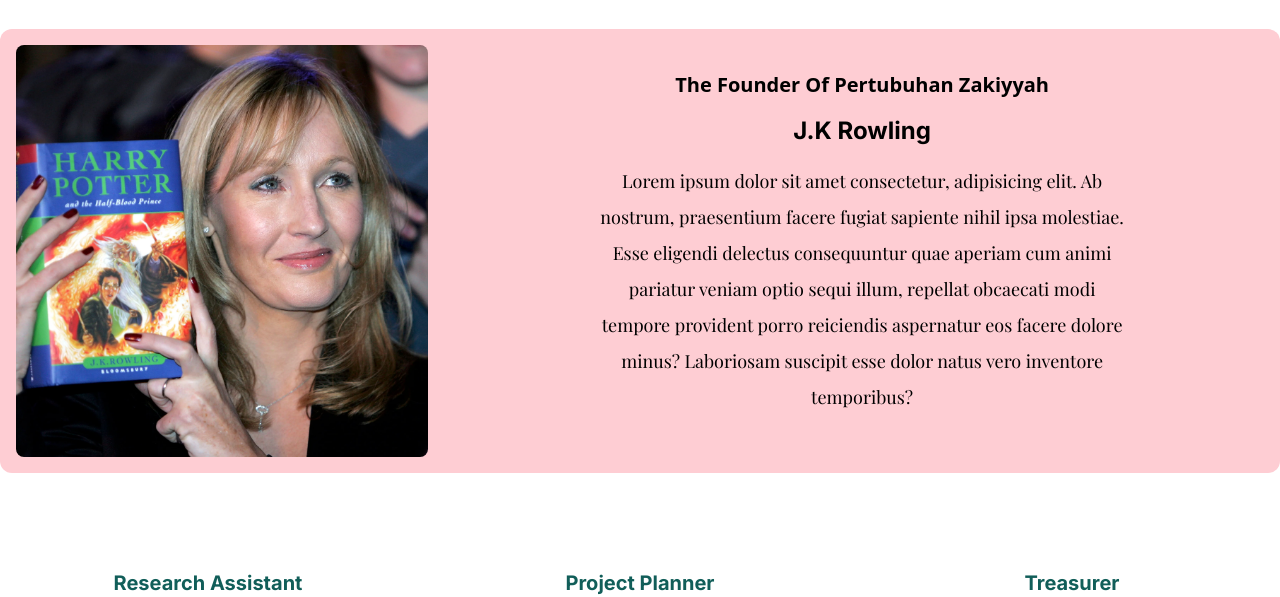
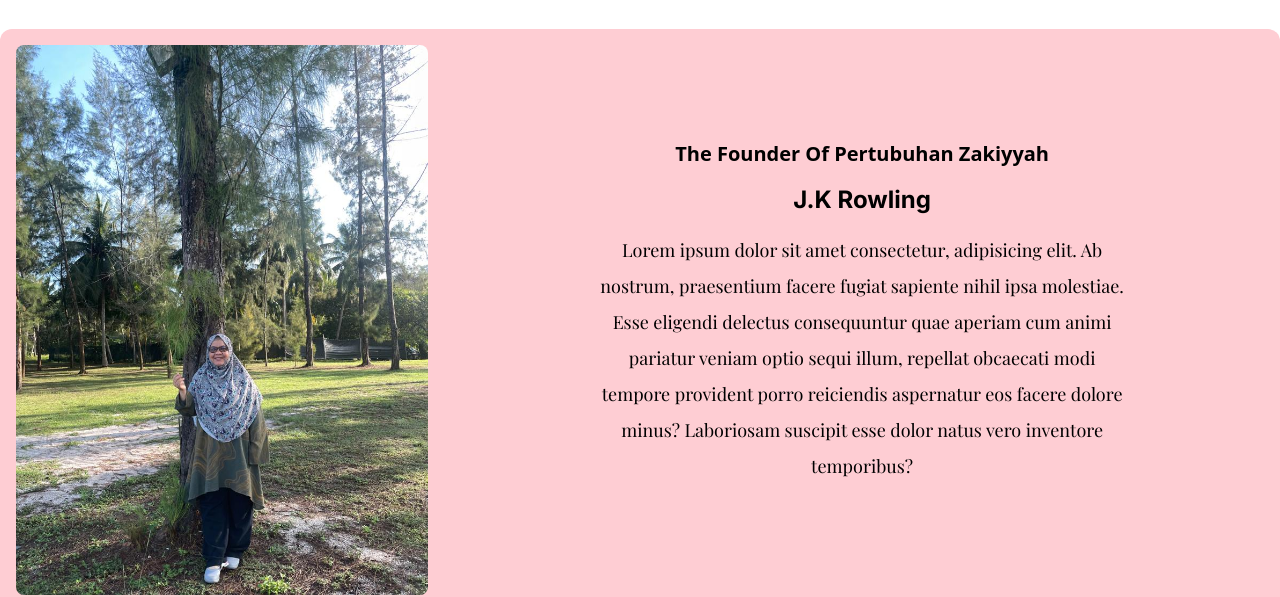
Before and after one commit to TFayyadh/Zakiyyah, a website: page public/about.html in a window 1280 px wide. Shown: the part 227-824 px from the top of the page. Drawn offline with nearby package versions, Linux system fonts and the light colour scheme; a web font is replaced by a local one.

Commit message:
Change founder image

```diff
--- a/public/about.html
+++ b/public/about.html
@@ -46,7 +46,7 @@
         <div class="flex flex-col mt-8 md:flex-row rounded-xl bg-rose-200">
 
             <div class="my-4 mx-auto w-[70%]  hover:-translate-y-5 transition-all duration-300 md:mx-4 md:w-[90%] lg:w-[50%]">
-                <img class="w-full h-fit rounded-lg " src="./img/jk.webp" alt="">
+                <img class="w-full h-fit rounded-lg " src="./img/founder.jpeg" alt="">
             </div>
 
 
```
Also changed, not shown: public/index.html (+2 -2 lines), public/css/style.css, public/img/founder.jpeg (added).
